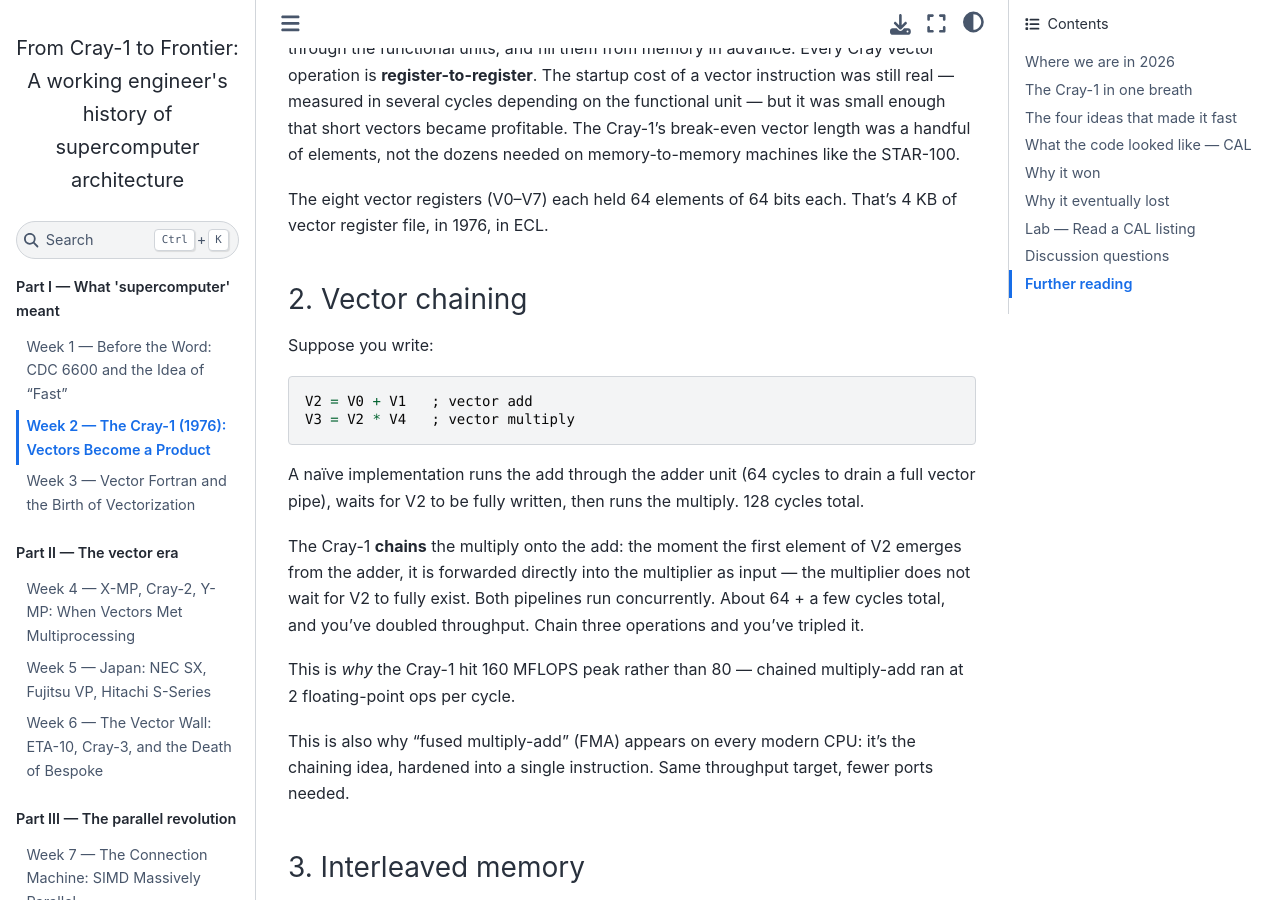
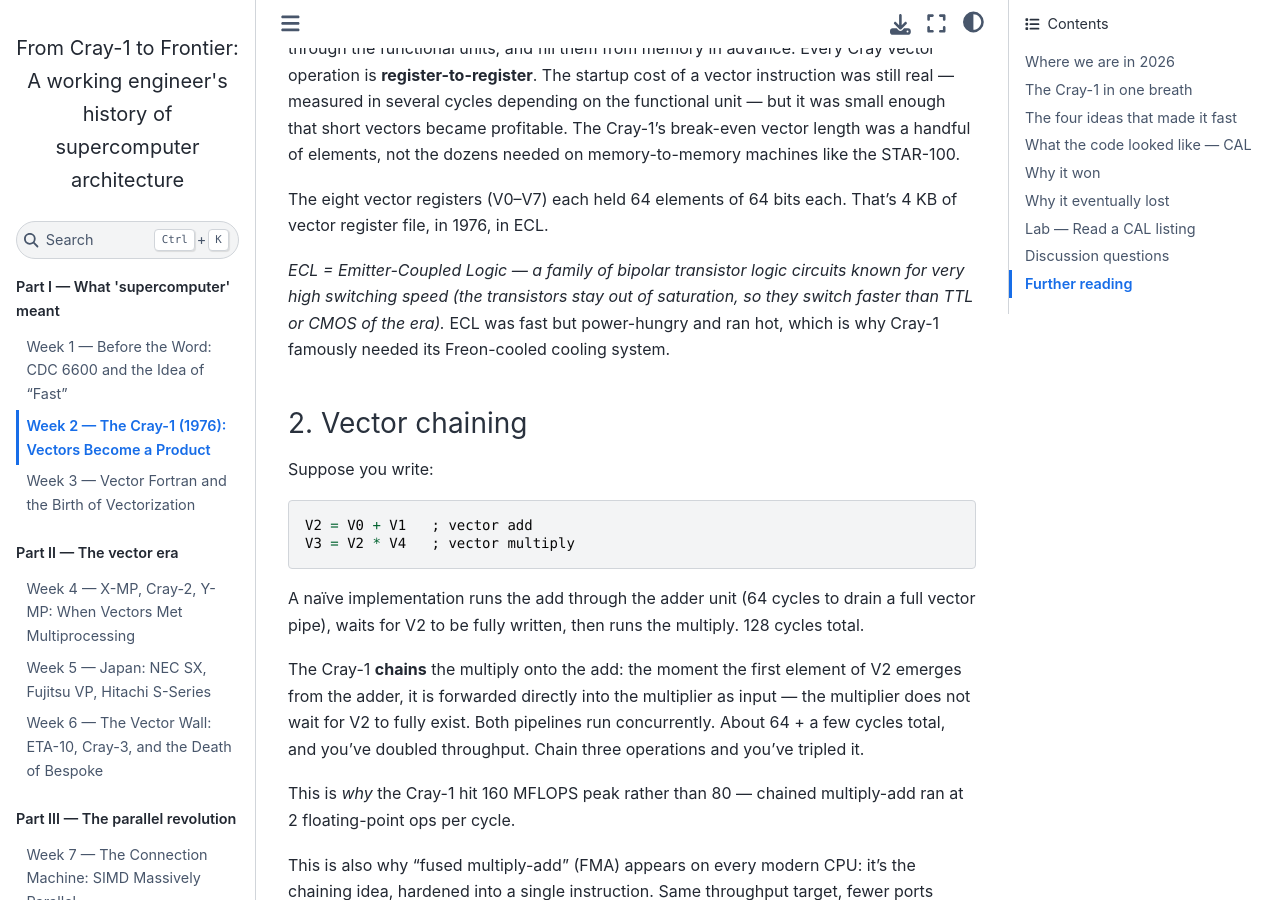
Before and after one commit to duane1024/sc-course, a Jupyter Book: the page built from weeks/week-02-cray-1.md, in a window 1280 px wide and 900 px high, scrolled down 1374 px. Built offline with Jupyter Book 1.0.4 settings and Sphinx 7.4.7 and the Sphinx Book theme 1.1.4, drawn with Linux system fonts in a browser that asks for light colours.

Commit message:
Update hyperlinks

```diff
--- a/weeks/week-02-cray-1.md
+++ b/weeks/week-02-cray-1.md
@@ -24,11 +24,13 @@
 
 ### 1. Vector registers
 
-Before the Cray-1, "vector" computers — like the **CDC STAR-100** (1974) and **Texas Instruments ASC** (1973) — operated on vectors **memory-to-memory**. You issued an instruction that said "add elements of array A starting at address α to array B starting at address β, store at γ, length N." The hardware streamed values through a pipelined adder. Conceptually clean. In practice, *terrible*, because every vector operation paid the full memory-access latency on its first element. Short vectors were dramatically slower than scalar code. Real scientific codes have lots of short vectors.
+Before the Cray-1, "vector" computers — like the [**CDC STAR-100**](https://link.springer.com/chapter/10.1007/978-1-4615-7957-1_5) (1974) and [**Texas Instruments ASC**](https://dl.acm.org/doi/10.1109/2.19823) (1973) — operated on vectors **memory-to-memory**. You issued an instruction that said "add elements of array A starting at address α to array B starting at address β, store at γ, length N." The hardware streamed values through a pipelined adder. Conceptually clean. In practice, *terrible*, because every vector operation paid the full memory-access latency on its first element. Short vectors were dramatically slower than scalar code. Real scientific codes have lots of short vectors.
 
 Cray's insight: keep a small number of vectors *resident in registers*, fast-cycle them through the functional units, and fill them from memory in advance. Every Cray vector operation is **register-to-register**. The startup cost of a vector instruction was still real — measured in several cycles depending on the functional unit — but it was small enough that short vectors became profitable. The Cray-1's break-even vector length was a handful of elements, not the dozens needed on memory-to-memory machines like the STAR-100.
 
 The eight vector registers (V0–V7) each held 64 elements of 64 bits each. That's 4 KB of vector register file, in 1976, in ECL.
+
+_ECL = Emitter-Coupled Logic — a family of bipolar transistor logic circuits known for very high switching speed (the transistors stay out of saturation, so they switch faster than TTL or CMOS of the era)._ ECL was fast but power-hungry and ran hot, which is why Cray-1 famously needed its Freon-cooled cooling system.
 
 ### 2. Vector chaining
 
```
Also changed, not shown: weeks/week-01-prehistory.md (+1 -1 lines).
